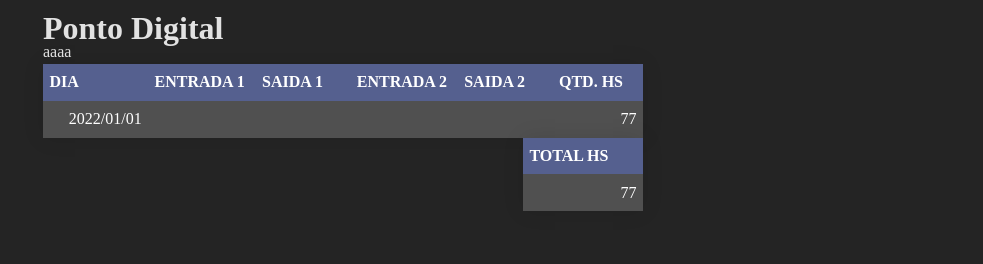
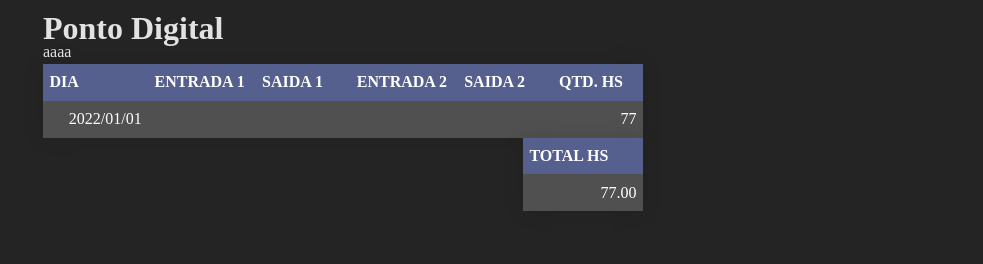
Before and after one commit to EmersonNetero/ponto, a React (Vite) app in the folder ponto-digital-front/: page / in a window 1280 px wide. Shown: the top 264 px of the page, without its empty margins (297-1280 px from the left). Built offline with nearby package versions, Linux system fonts and the light colour scheme.

Commit message:
fix: total fixando casas decimais no total de horas e tabela sobrescrevendo a anterior

```diff
--- a/ponto-digital-front/src/components/AdicionaPonto.jsx
+++ b/ponto-digital-front/src/components/AdicionaPonto.jsx
@@ -47,11 +47,7 @@ export function AdicionaPonto({ model, setModel, setResult }) {
       setResult((prev) => {
         entradaRef.current.value = "";
         saidaRef.current.value = "";
-        if (prev[0].amountOfHoursWorked == 77) {
-          // valor padrão da inicialização do objeto
-          return res.data;
-        }
-        return [...prev, ...res.data];
+        return res.data;
       });
 
       setModel(!model);
--- a/ponto-digital-front/src/components/Tabela.jsx
+++ b/ponto-digital-front/src/components/Tabela.jsx
@@ -3,6 +3,7 @@ import { ConvertDate } from "../utils/dateConvert";
 export function Tabela({ result }) {
 
   let valor = 0;
+  const total = result.reduce((acc, curr) => acc + curr.amountOfHoursWorked, valor)
   return (
     <div className="tabela-result">
       <table>
@@ -39,7 +40,7 @@ export function Tabela({ result }) {
         </thead>
         <tbody>
           <tr>
-            <td>{result.reduce((acc, curr) => acc + curr.amountOfHoursWorked, valor)}</td>
+            <td>{total.toFixed(2)}</td>
           </tr>
         </tbody>
       </table>
--- a/ponto-digital-front/src/index.css
+++ b/ponto-digital-front/src/index.css
@@ -49,7 +49,7 @@
 
 .ponto-digital__button:hover {
   cursor: pointer;
-  background-color: #1e709f5f;
+  background-color: var(--color-acoes-dark);
 }
 
 .adiciona-ponto {
```
